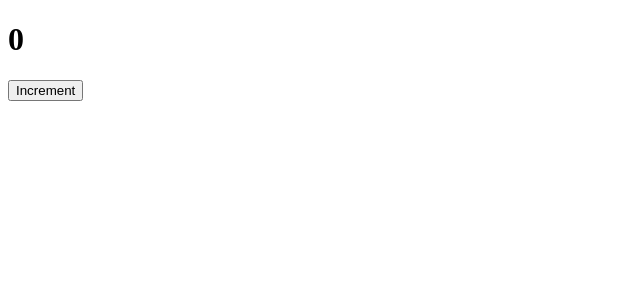
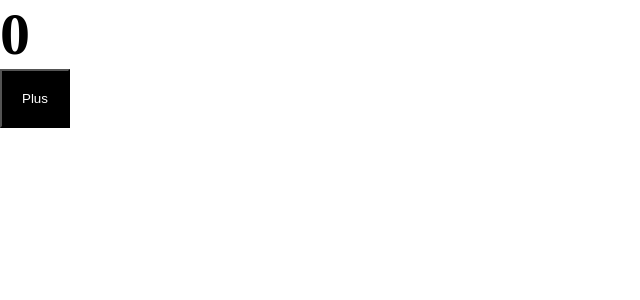
Before and after one commit to SergeyKazarinov/advanced-frontend, a React app: page / in a window 1280 px wide. Shown: the top 300 px of the page, without its empty margins (0-640 px from the left). Built offline with nearby package versions, Linux system fonts and the light colour scheme.

Commit message:
feat(webpack): add settings for the scss modules
add index.scss
add App.tsx

```diff
--- a/package.json
+++ b/package.json
@@ -6,7 +6,7 @@
   "scripts": {
     "start": "webpack serve --env port=3000",
     "build": "webpack --env mode=production",
-    "dev": "webpack --env mode=development"
+    "build:dev": "webpack --env mode=development"
   },
   "author": "",
   "license": "ISC",
@@ -18,6 +18,7 @@
     "@types/webpack-dev-server": "^4.7.2",
     "css-loader": "^6.6.0",
     "html-webpack-plugin": "^5.5.0",
+    "mini-css-extract-plugin": "^2.7.6",
     "sass": "^1.49.9",
     "sass-loader": "^12.6.0",
     "style-loader": "^3.3.1",
--- /dev/null
+++ b/src/components/App.tsx
@@ -0,0 +1,12 @@
+import { Counter } from "./Counter";
+
+
+const App = () => {
+  return (
+    <div className="app">
+      <Counter />
+    </div>
+  );
+}
+
+export default App;
--- a/src/components/Counter.scss
+++ b/src/components/Counter.module.scss
@@ -1,5 +1,6 @@
-button {
+.button {
   padding: 20px;
   background: #000;
   color: #fff;
+  cursor: pointer;
 }
--- a/src/components/Counter.tsx
+++ b/src/components/Counter.tsx
@@ -1,16 +1,17 @@
-import { useState } from "react"
+import { useState } from "react";
+import s from './Counter.module.scss';
 
 export const Counter = () => {
   const [count, setCount] = useState(0)
 
-  const increment = () => {
+  const handleClick = () => {
     setCount((state) => state + 1)
   }
 
   return (
-    <div>
+    <>
       <h1>{count}</h1>
-      <button onClick={increment}>Increment</button>
-    </div>
+      <button className={s.button} onClick={handleClick}>Plus</button>
+    </>
   )
 }
--- /dev/null
+++ b/src/index.scss
@@ -0,0 +1,9 @@
+* {
+  margin: 0;
+  padding: 0;
+  box-sizing: border-box;
+}
+
+.app {
+  font-size: 30px;
+}
--- a/src/index.tsx
+++ b/src/index.tsx
@@ -1,9 +1,8 @@
 import { render } from "react-dom";
-import { Counter } from "./components/Counter";
+import './index.scss';
+import App from "./components/App";
 
 render(
-  <div>
-    <Counter />
-  </div>,
+  <App />,
   document.getElementById('root')
 )
--- a/webpack.config.ts
+++ b/webpack.config.ts
@@ -8,10 +8,7 @@ import { IBuildEnv, IBuildPaths } from './config/build/types/config';
 
 export default (env: IBuildEnv) => {
   const paths: IBuildPaths = {
-    entry: {
-      RANDOM: path.resolve(__dirname, 'src', 'index.tsx'),
-      main: path.resolve(__dirname, 'src', 'index.tsx'),
-    },
+    entry: path.resolve(__dirname, 'src', 'index.tsx'),
     build: path.resolve(__dirname, 'build'),
     html: path.resolve(__dirname, 'public', 'index.html')
   }
```
Also changed, not shown: src/global.d.ts (added, +7 -0 lines), 6 other files (tests, documents, lock files or other folders).
